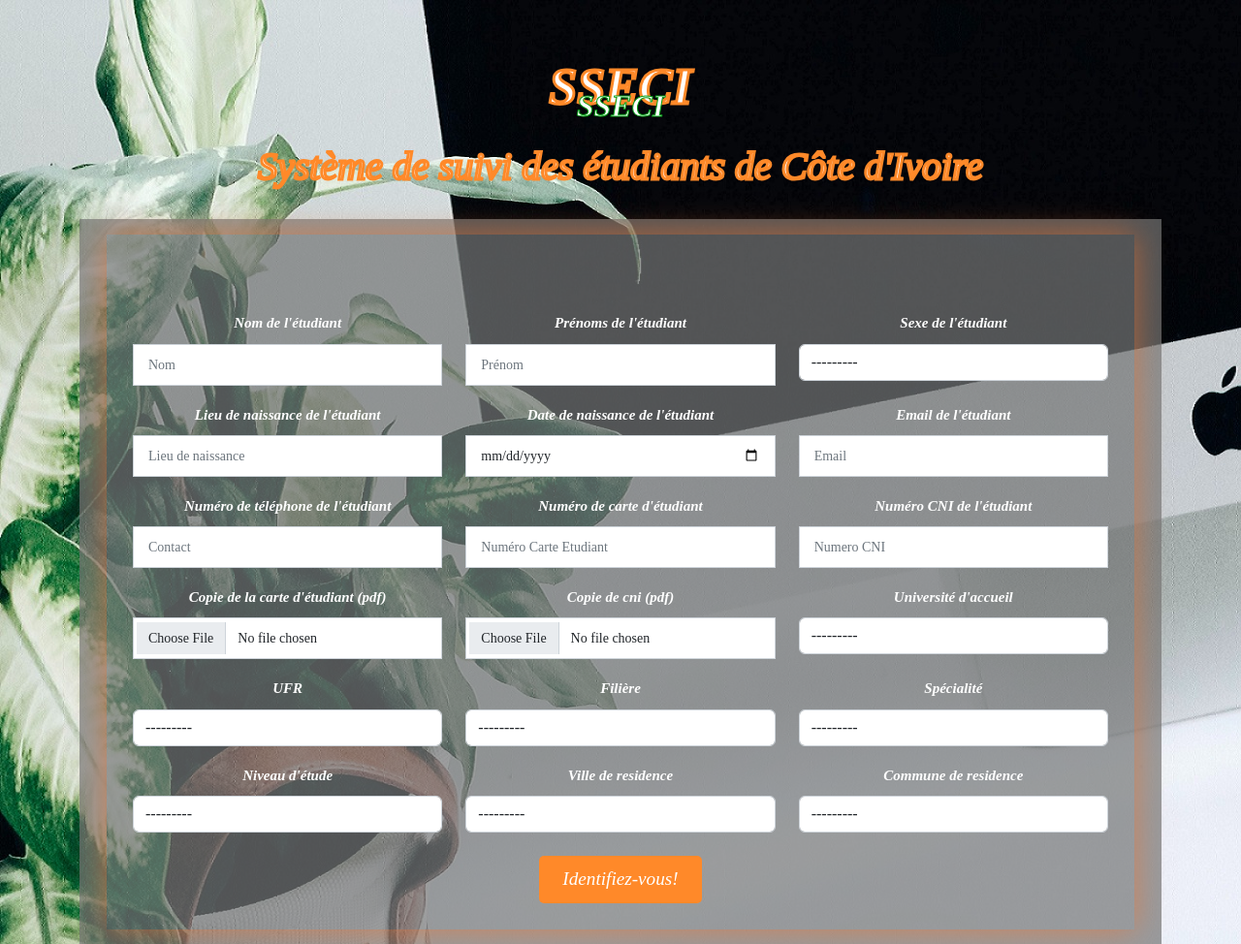
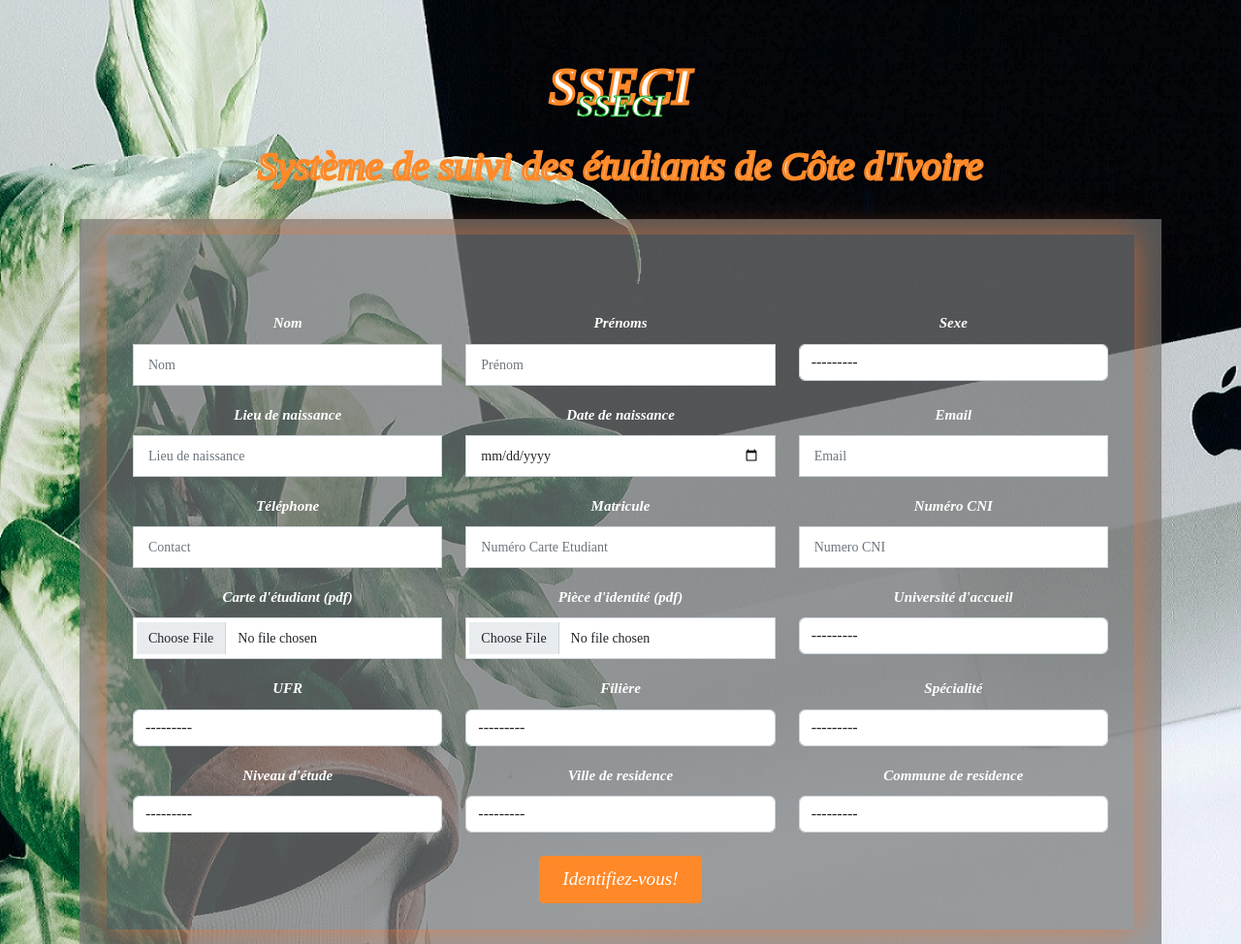
Before and after one commit to Remso27/sseci, a Django app: page / in a window 1280 px wide. Shown: the top 974 px of the page at 97% size. Run offline with Django 4.2, Linux system fonts and the light colour scheme; data that the repository does not hold is empty; some libraries are stand-ins or nearby versions.

Commit message:
configuration pour le deploiement

```diff
--- a/web/templates/app/index.html
+++ b/web/templates/app/index.html
@@ -61,7 +61,7 @@
                   </div>
               <div class="row">
                 <div class="col-md-4 form-group">
-                <p class="text-center fst-italic h5 "> <span class="badge text-white">Nom de l'étudiant </span></p>
+                <p class="text-center fst-italic h5 "> <span class="badge text-white">Nom</span></p>
                   {{form.nom}}
                   {% if form.nom.errors %}
                       <ul class="text-danger">
@@ -72,7 +72,7 @@
                   {% endif %}
                 </div>
                 <div class="col-md-4 form-group mt-3 mt-md-0">
-                  <p class="text-center fst-italic h5 text-white"> <span class="badge text-white">Prénoms de l'étudiant </span> </p>
+                  <p class="text-center fst-italic h5 text-white"> <span class="badge text-white">Prénoms</span> </p>
                   {{form.prenom}}
                   {% if form.prenom.errors %}
                       <ul class="text-danger">
@@ -83,7 +83,7 @@
                   {% endif %}
                 </div>
                 <div class="col-md-4 form-group mt-3 mt-md-0">
-                  <p class="text-center fst-italic h5 text-white"> <span class="badge text-white">Sexe de l'étudiant </span></p>
+                  <p class="text-center fst-italic h5 text-white"> <span class="badge text-white">Sexe</span></p>
                   {{form.sexe}}
                   {% if form.sexe.errors %}
                       <ul class="text-danger">
@@ -96,7 +96,7 @@
               </div>
               <div class="row mt-3">
                 <div class="col-md-4 form-group">
-                  <p class="text-center fst-italic h5 text-white"> <span class="badge text-white">Lieu de naissance de l'étudiant </span></p>
+                  <p class="text-center fst-italic h5 text-white"> <span class="badge text-white">Lieu de naissance</span></p>
                   {{form.lieu_nais}}
                   {% if form.lieu_nais.errors %}
                       <ul class="text-danger">
@@ -107,7 +107,7 @@
                   {% endif %}
                 </div>
                 <div class="col-md-4 form-group mt-3 mt-md-0">
-                  <p class="text-center fst-italic h5 text-white"> <span class="badge text-white">Date de naissance de l'étudiant </span></p>
+                  <p class="text-center fst-italic h5 text-white"> <span class="badge text-white">Date de naissance</span></p>
                   {{form.date_nais}}
                   {% if form.date_nais.errors %}
                       <ul class="text-danger">
@@ -118,7 +118,7 @@
                   {% endif %}
                 </div>
                 <div class="col-md-4 form-group mt-3 mt-md-0">
-                  <p class="text-center fst-italic h5 text-white"> <span class="badge text-white">Email de l'étudiant </span></p>
+                  <p class="text-center fst-italic h5 text-white"> <span class="badge text-white">Email</span></p>
                   {{form.email}}
                   {% if form.email.errors %}
                       <ul class="text-danger">
@@ -132,7 +132,7 @@
 
               <div class="row mt-3">
                 <div class="col-md-4 form-group">
-                  <p class="text-center fst-italic h5 text-white"> <span class="badge text-white">Numéro de téléphone de l'étudiant </span></p>
+                  <p class="text-center fst-italic h5 text-white"> <span class="badge text-white">Téléphone</span></p>
                   {{form.contact}}
                   {% if form.contact.errors %}
                       <ul class="text-danger">
@@ -143,7 +143,7 @@
                   {% endif %}
                 </div>
                 <div class="col-md-4 form-group mt-3 mt-md-0">
-                  <p class="text-center fst-italic h5 text-white"> <span class="badge text-white">Numéro de carte d'étudiant </span></p>
+                  <p class="text-center fst-italic h5 text-white"> <span class="badge text-white">Matricule </span></p>
                   {{form.matricule}}
                   {% if form.matricule.errors %}
                       <ul class="text-danger">
@@ -154,7 +154,7 @@
                   {% endif %}
                 </div>
                 <div class="col-md-4 form-group mt-3 mt-md-0">
-                  <p class="text-center fst-italic h5 text-white"> <span class="badge text-white">Numéro CNI de l'étudiant </span></p>
+                  <p class="text-center fst-italic h5 text-white"> <span class="badge text-white">Numéro CNI </span></p>
                   {{form.cni}}
                   {% if form.cni.errors %}
                       <ul class="text-danger">
@@ -168,7 +168,7 @@
 
               <div class="row mt-3">
                 <div class="col-md-4 form-group">
-                  <p class="text-center fst-italic h5 text-white">  <span class="badge text-white"> Copie de la carte d'étudiant (pdf)</span></p>
+                  <p class="text-center fst-italic h5 text-white">  <span class="badge text-white"> Carte d'étudiant (pdf)</span></p>
                   {{form.carte_etudiant}}
                   {% if form.carte_etudiant.errors %}
                       <ul class="text-danger">
@@ -179,7 +179,7 @@
                   {% endif %}
                 </div>
                 <div class="col-md-4 form-group mt-3 mt-md-0">
-                  <p class="text-center fst-italic h5 text-white"> <span class="badge text-white"> Copie de cni (pdf)</span></p>
+                  <p class="text-center fst-italic h5 text-white"> <span class="badge text-white"> Pièce d'identité (pdf)</span></p>
                   {{form.carte_cni}}
                   {% if form.carte_cni.errors %}
                       <ul class="text-danger">
```
